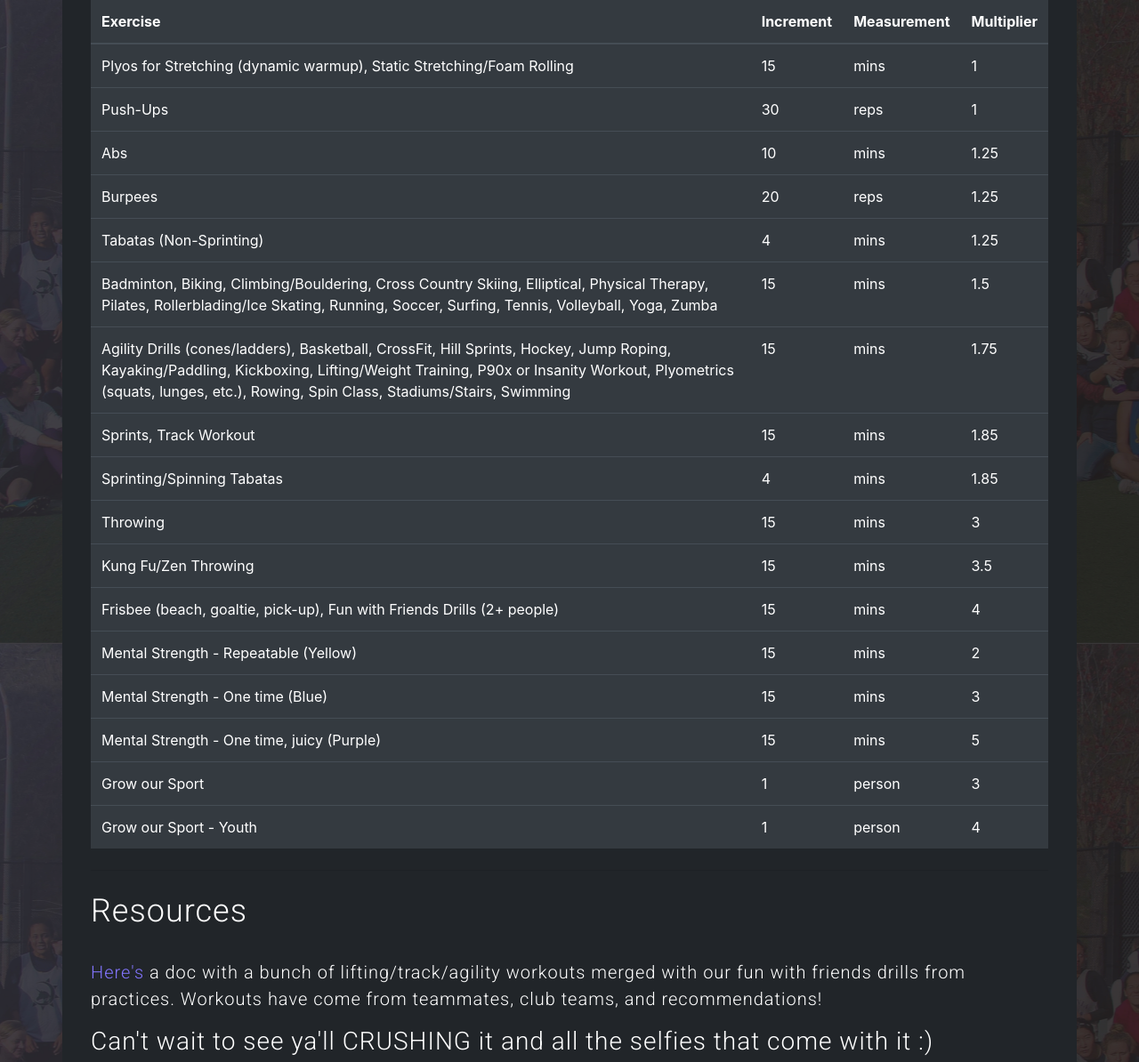
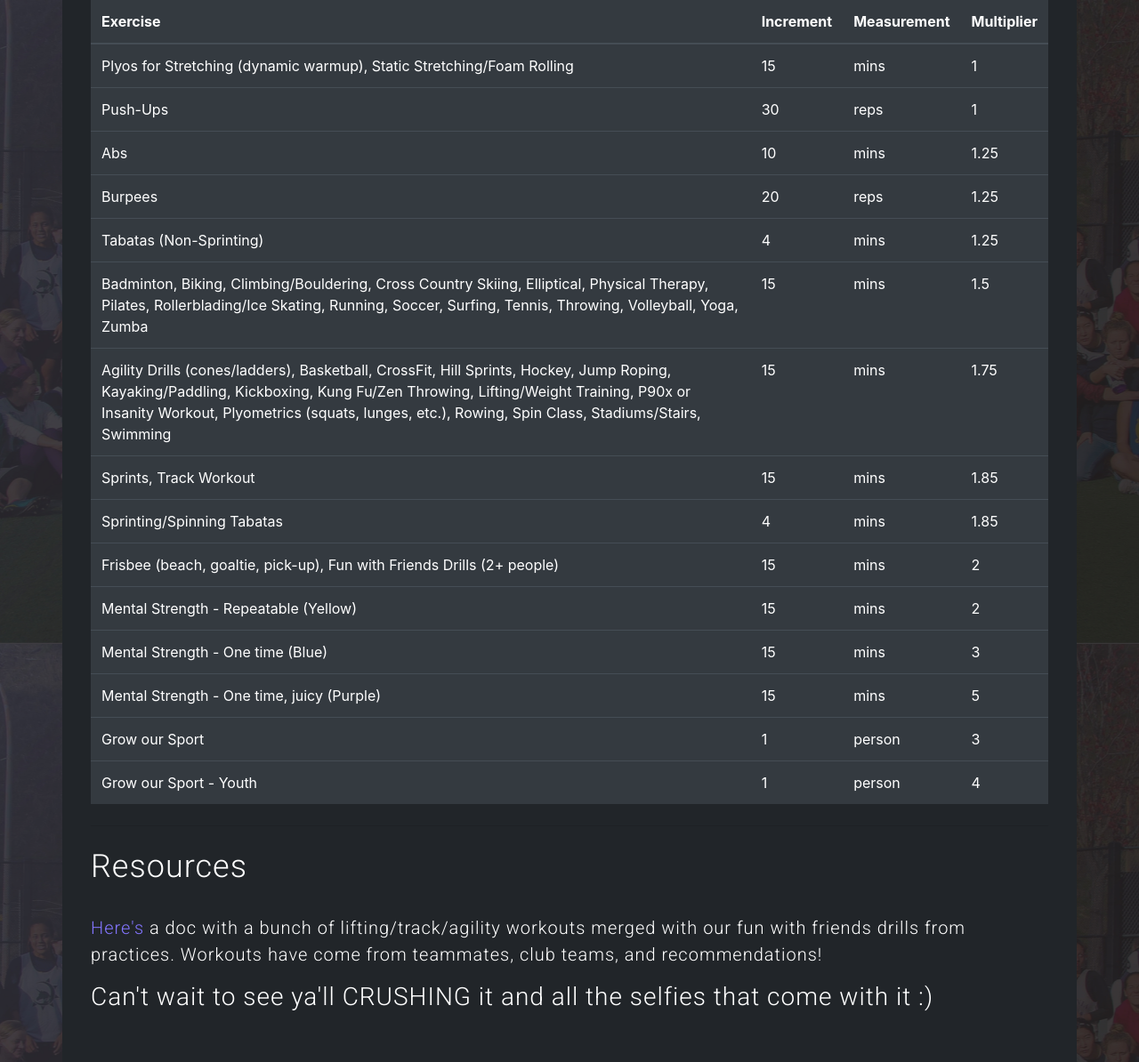
Before and after one commit to phoebeli23/workoutwars20, a Django app: template workoutwars/workoutwarsapp/templates/index.html in a window 1280 px wide. Shown: the part 2476-3670 px from the top of the page at 89% size. Run offline with Django 3.2, Linux system fonts and the light colour scheme; the template is opened without the code that fills it, so the values that code supplies are empty; some libraries are stand-ins or nearby versions.

Commit message:
Revert "double frisbee related workouts"
This reverts commit 97cea0079266958eb3cc92677f5c9ef627135503.

```diff
--- a/workoutwars/workoutwarsapp/templates/base.html
+++ b/workoutwars/workoutwarsapp/templates/base.html
@@ -35,7 +35,6 @@
   }
 </style>
 </head>
-
 <body>
         {% if user.is_authenticated %}
         {% if request.user.profile.class_name.name == 'Coach' %}
--- a/workoutwars/workoutwarsapp/templates/index.html
+++ b/workoutwars/workoutwarsapp/templates/index.html
@@ -95,13 +95,13 @@
                         <td>1.25</td>
                     </tr>
                     <tr>
-                        <td scope="row">Badminton, Biking, Climbing/Bouldering, Cross Country Skiing, Elliptical, Physical Therapy, Pilates, Rollerblading/Ice Skating, Running, Soccer, Surfing, Tennis, Volleyball, Yoga, Zumba</td>
+                        <td scope="row">Badminton, Biking, Climbing/Bouldering, Cross Country Skiing, Elliptical, Physical Therapy, Pilates, Rollerblading/Ice Skating, Running, Soccer, Surfing, Tennis, Throwing, Volleyball, Yoga, Zumba</td>
                         <td>15</td>
                         <td>mins</td>
                         <td>1.5</td>
                     </tr>
                     <tr>
-                        <td scope="row">Agility Drills (cones/ladders), Basketball, CrossFit, Hill Sprints, Hockey, Jump Roping, Kayaking/Paddling, Kickboxing, Lifting/Weight Training, P90x or Insanity Workout, Plyometrics (squats, lunges, etc.), Rowing,
+                        <td scope="row">Agility Drills (cones/ladders), Basketball, CrossFit, Hill Sprints, Hockey, Jump Roping, Kayaking/Paddling, Kickboxing, Kung Fu/Zen Throwing, Lifting/Weight Training, P90x or Insanity Workout, Plyometrics (squats, lunges, etc.), Rowing,
                             Spin Class, Stadiums/Stairs, Swimming</td>
                         <td>15</td>
                         <td>mins</td>
@@ -120,22 +120,10 @@
                         <td>1.85</td>
                     </tr>
                     <tr>
-                        <td scope="row">Throwing</td>
-                        <td>15</td>
-                        <td>mins</td>
-                        <td>3</td>
-                    </tr>
-                    <tr>
-                        <td scope="row">Kung Fu/Zen Throwing</td>
-                        <td>15</td>
-                        <td>mins</td>
-                        <td>3.5</td>
-                    </tr>
-                    <tr>
                         <td scope="row">Frisbee (beach, goaltie, pick-up), Fun with Friends Drills (2+ people)</td>
                         <td>15</td>
                         <td>mins</td>
-                        <td>4</td>
+                        <td>2</td>
                     </tr>
                     <tr>
                         <td scope="row">Mental Strength - Repeatable (Yellow)</td>
```
Also changed, not shown: workoutwars/fixtures/exercises.csv (+4 -4 lines). Lines whose indentation alone changed are shown as unchanged.
